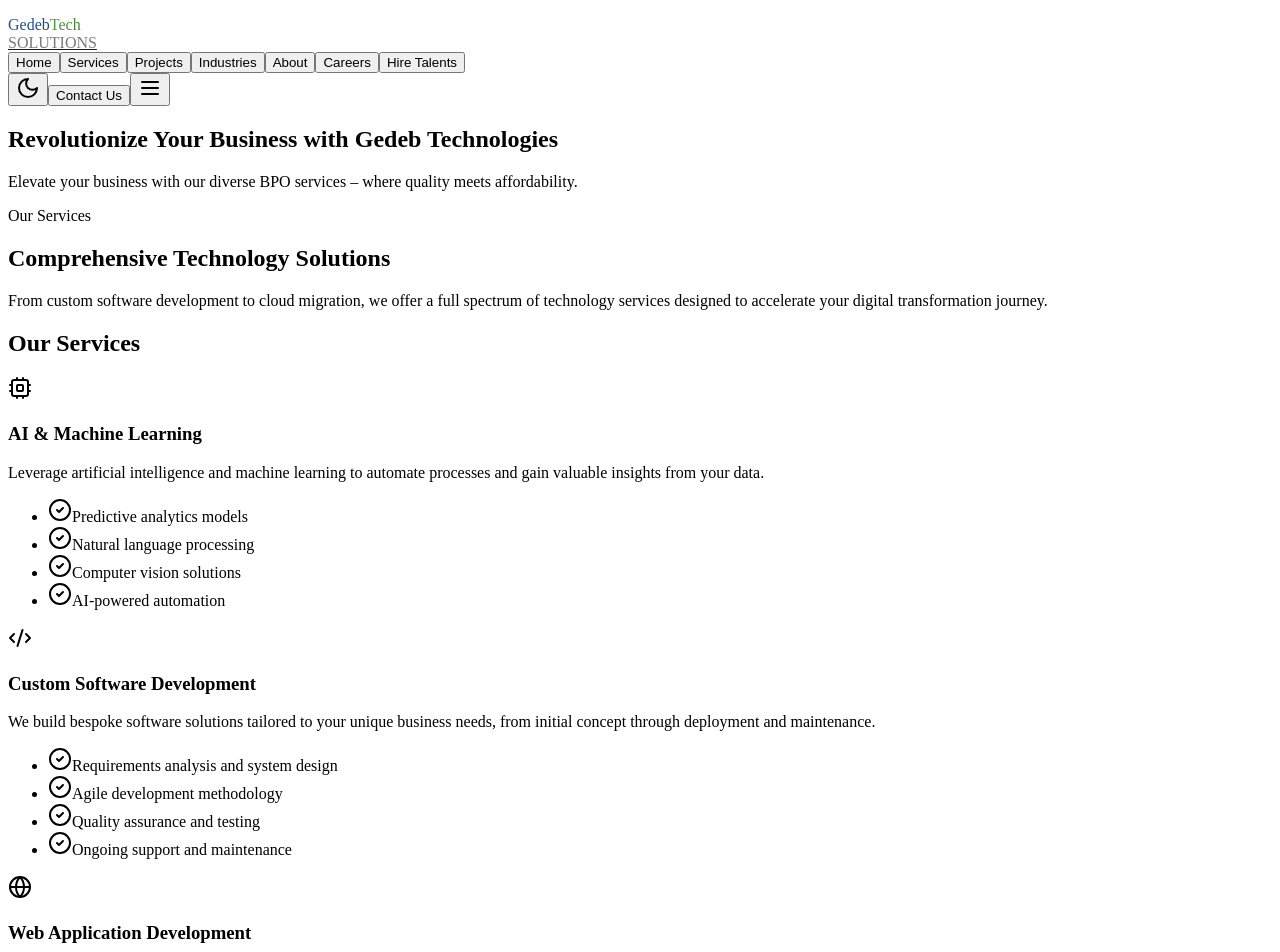
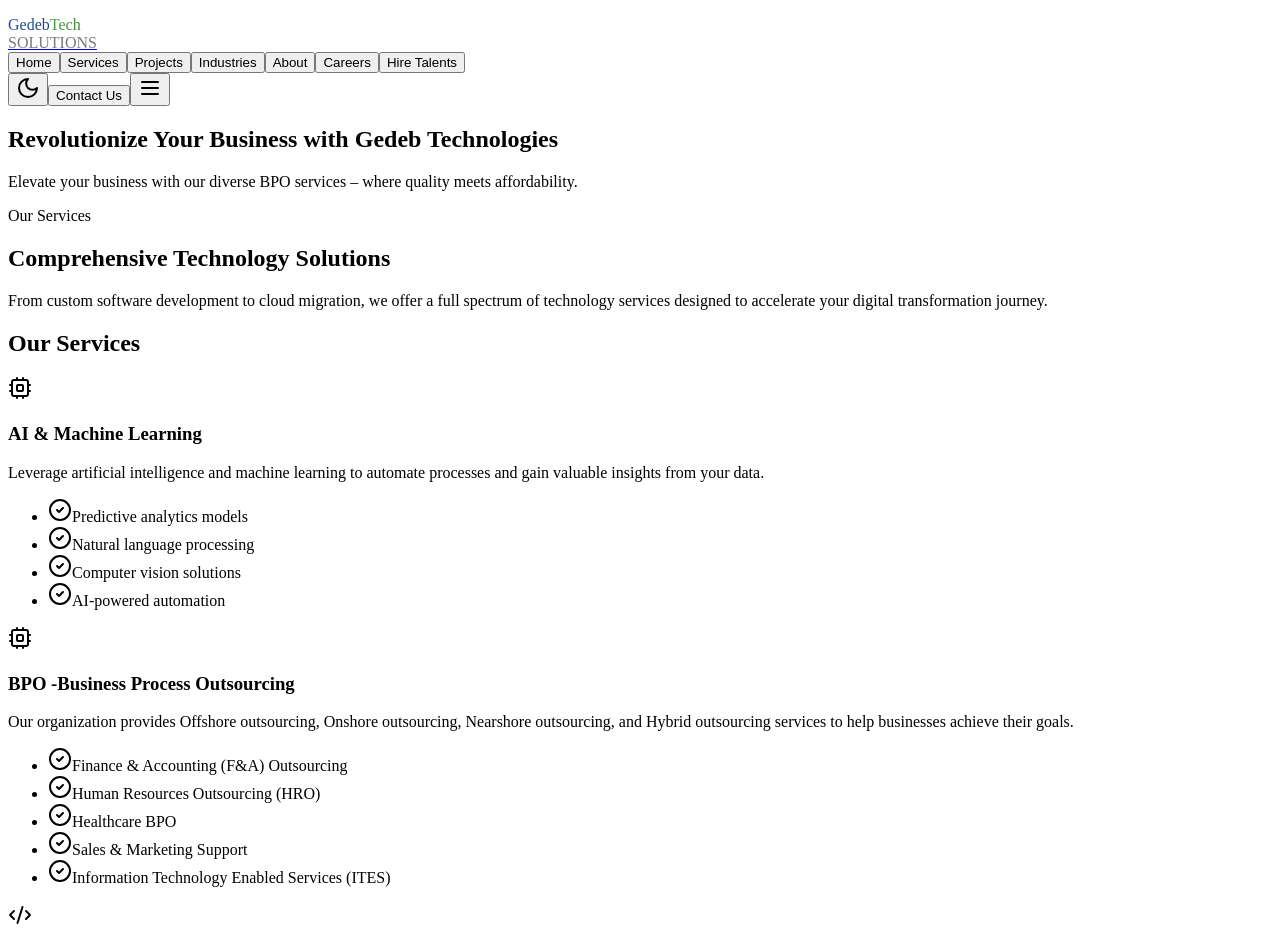
Before and after one commit to temesgen-y/Gedebtech, a React (Vite) app in the folder client/: page /services in a window 1280 px wide. Shown: the top 952 px of the page. Built offline with nearby package versions, Linux system fonts and the light colour scheme; a web font is replaced by a local one.

Commit message:
Services page Add BPO service

```diff
--- a/client/src/pages/services.tsx
+++ b/client/src/pages/services.tsx
@@ -28,6 +28,20 @@ const services = [
       "Natural language processing",
       "Computer vision solutions",
       "AI-powered automation",
+    ],
+  },
+
+  {
+    icon: Cpu,
+    title: "BPO -Business Process Outsourcing",
+    description:
+      "Our organization provides Offshore outsourcing, Onshore outsourcing, Nearshore outsourcing, and Hybrid outsourcing services to help businesses achieve their goals.",
+    features: [
+      "Finance & Accounting (F&A) Outsourcing",
+      "Human Resources Outsourcing (HRO)",
+      "Healthcare BPO",
+      "Sales & Marketing Support",
+      "Information Technology Enabled Services (ITES)"
     ],
   },
   {
```
